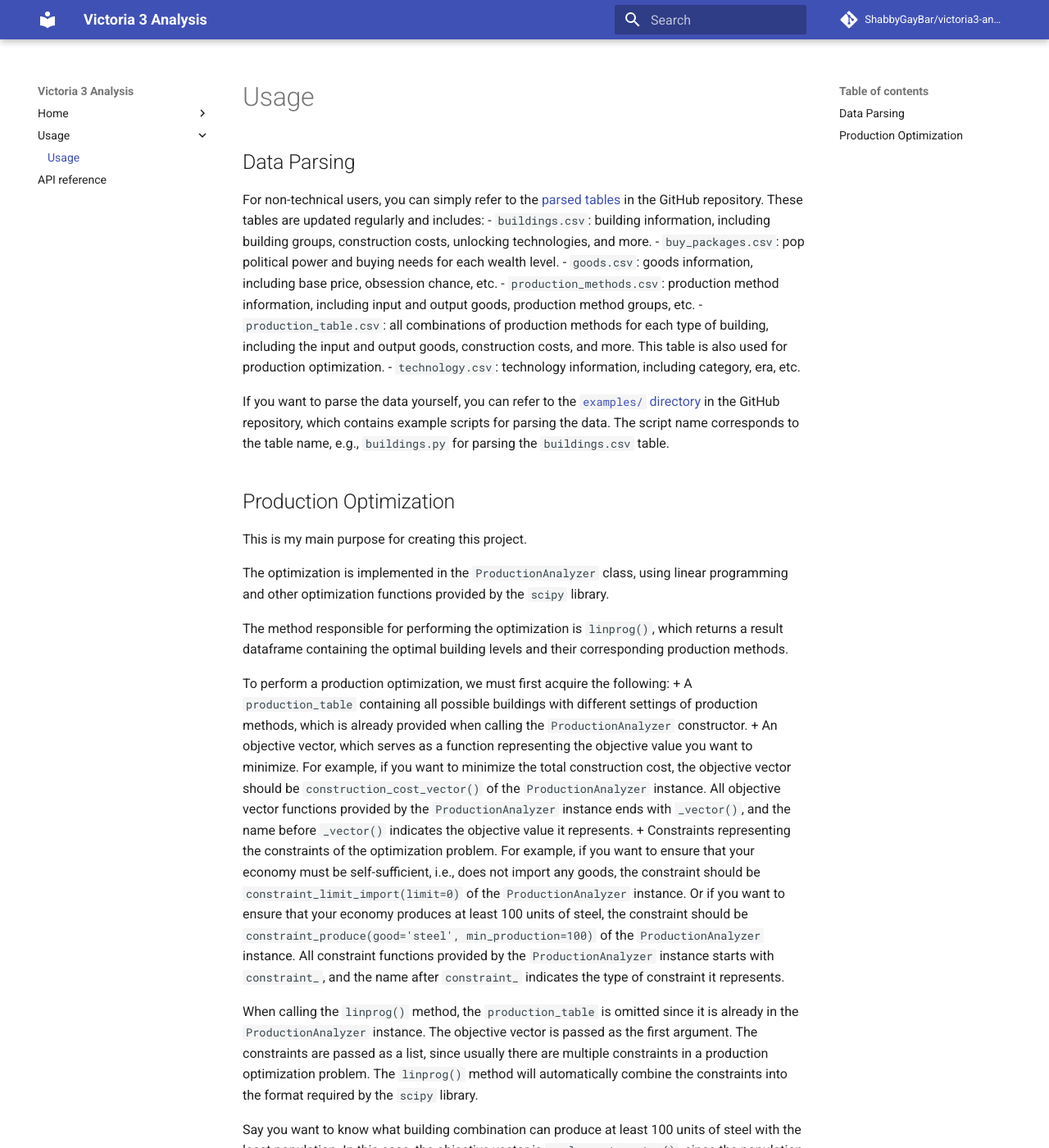
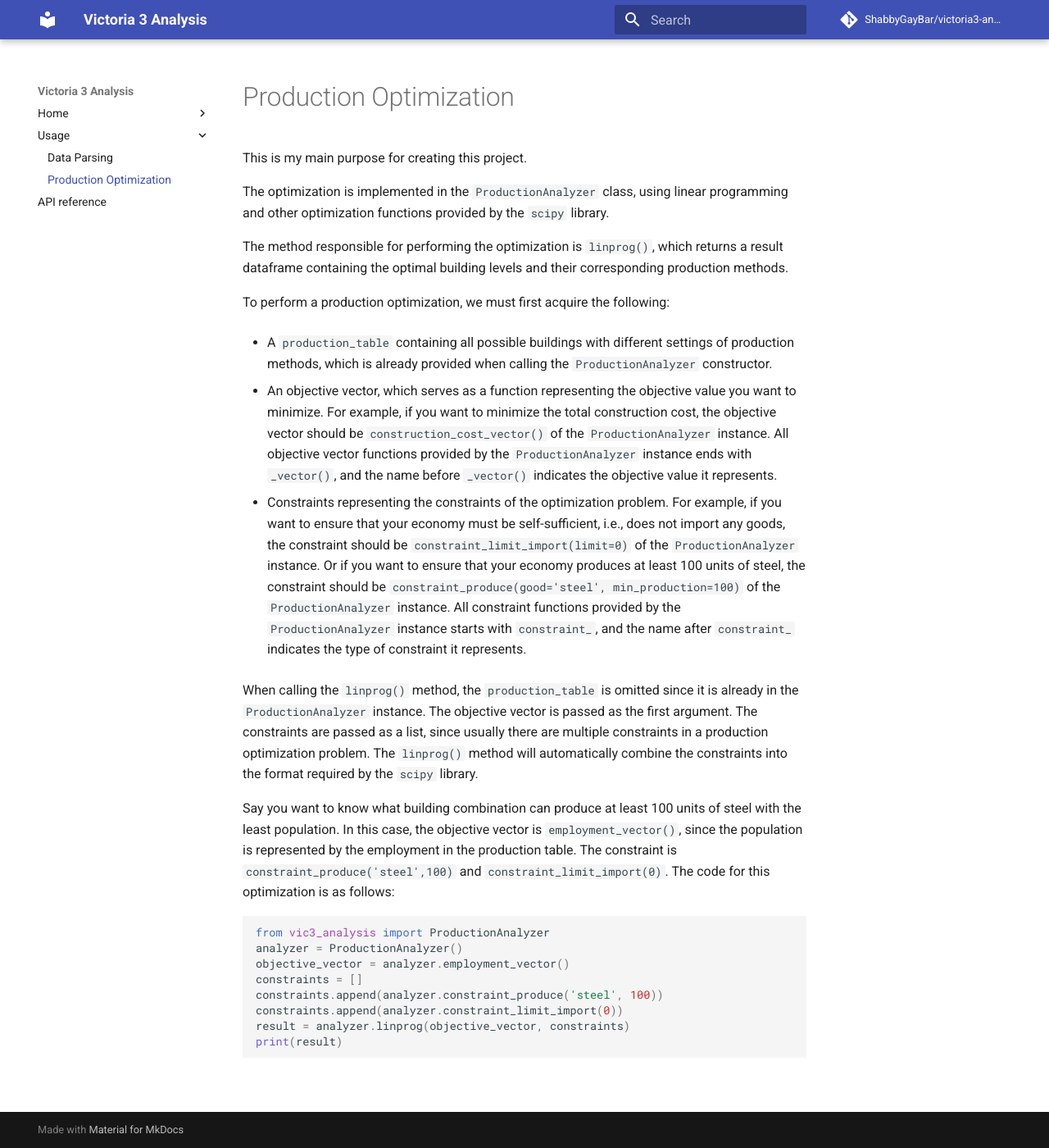
Before and after one commit to ShabbyGayBar/victoria3-analysis, an MkDocs documentation site: the page built from docs/usage/analysis.md, in a window 1280 px wide and 1400 px high. Shown: the whole window at 82% size. Built offline with MkDocs 1.6.1 and Material for MkDocs 9.7.7, drawn with Linux system fonts in a browser that asks for light colours; comment, search, counter and statistics services are not loaded.

Commit message:
update documentation

```diff
--- a/docs/usage/index.md
+++ b/docs/usage/analysis.md
@@ -1,18 +1,4 @@
-# Usage
-
-## Data Parsing
-
-For non-technical users, you can simply refer to the [parsed tables](https://github.com/ShabbyGayBar/victoria3-analysis/tree/main/tables) in the GitHub repository. These tables are updated regularly and includes:
-- `buildings.csv`: building information, including building groups, construction costs, unlocking technologies, and more.
-- `buy_packages.csv`: pop political power and buying needs for each wealth level.
-- `goods.csv`: goods information, including base price, obsession chance, etc.
-- `production_methods.csv`: production method information, including input and output goods, production method groups, etc.
-- `production_table.csv`: all combinations of production methods for each type of building, including the input and output goods, construction costs, and more. This table is also used for production optimization.
-- `technology.csv`: technology information, including category, era, etc.
-
-If you want to parse the data yourself, you can refer to the [`examples/` directory](https://github.com/ShabbyGayBar/victoria3-analysis/tree/main/examples) in the GitHub repository, which contains example scripts for parsing the data. The script name corresponds to the table name, e.g., `buildings.py` for parsing the `buildings.csv` table.
-
-## Production Optimization
+# Production Optimization
 
 This is my main purpose for creating this project.
 
@@ -21,8 +7,11 @@ The optimization is implemented in the `ProductionAnalyzer` class, using linear
 The method responsible for performing the optimization is `linprog()`, which returns a result dataframe containing the optimal building levels and their corresponding production methods.
 
 To perform a production optimization, we must first acquire the following:
+
 + A `production_table` containing all possible buildings with different settings of production methods, which is already provided when calling the `ProductionAnalyzer` constructor.
+
 + An objective vector, which serves as a function representing the objective value you want to minimize. For example, if you want to minimize the total construction cost, the objective vector should be `construction_cost_vector()` of the `ProductionAnalyzer` instance. All objective vector functions provided by the `ProductionAnalyzer` instance ends with `_vector()`, and the name before `_vector()` indicates the objective value it represents.
+
 + Constraints representing the constraints of the optimization problem. For example, if you want to ensure that your economy must be self-sufficient, i.e., does not import any goods, the constraint should be `constraint_limit_import(limit=0)` of the `ProductionAnalyzer` instance. Or if you want to ensure that your economy produces at least 100 units of steel, the constraint should be `constraint_produce(good='steel', min_production=100)` of the `ProductionAnalyzer` instance. All constraint functions provided by the `ProductionAnalyzer` instance starts with `constraint_`, and the name after `constraint_` indicates the type of constraint it represents.
 
 When calling the `linprog()` method, the `production_table` is omitted since it is already in the `ProductionAnalyzer` instance. The objective vector is passed as the first argument. The constraints are passed as a list, since usually there are multiple constraints in a production optimization problem. The `linprog()` method will automatically combine the constraints into the format required by the `scipy` library.
--- a/mkdocs.yml
+++ b/mkdocs.yml
@@ -75,5 +75,6 @@ nav:
   - Overview: index.md
   - License: license.md
 - Usage:
-  - usage/index.md
+  - usage/parse.md
+  - usage/analysis.md
 - API reference: api.md
```
Also changed, not shown: docs/usage/parse.md (added, +19 -0 lines), 1 other file.
